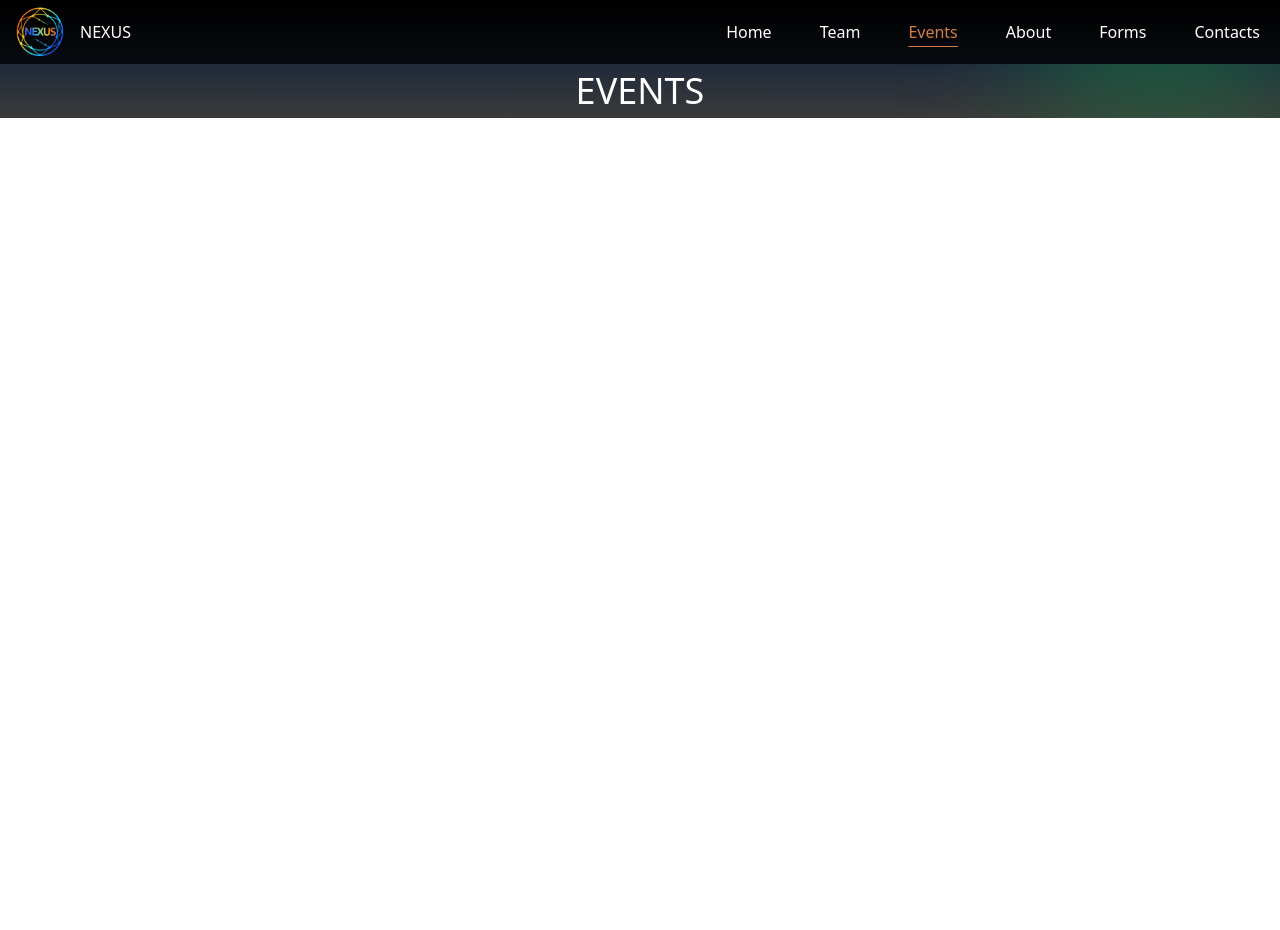
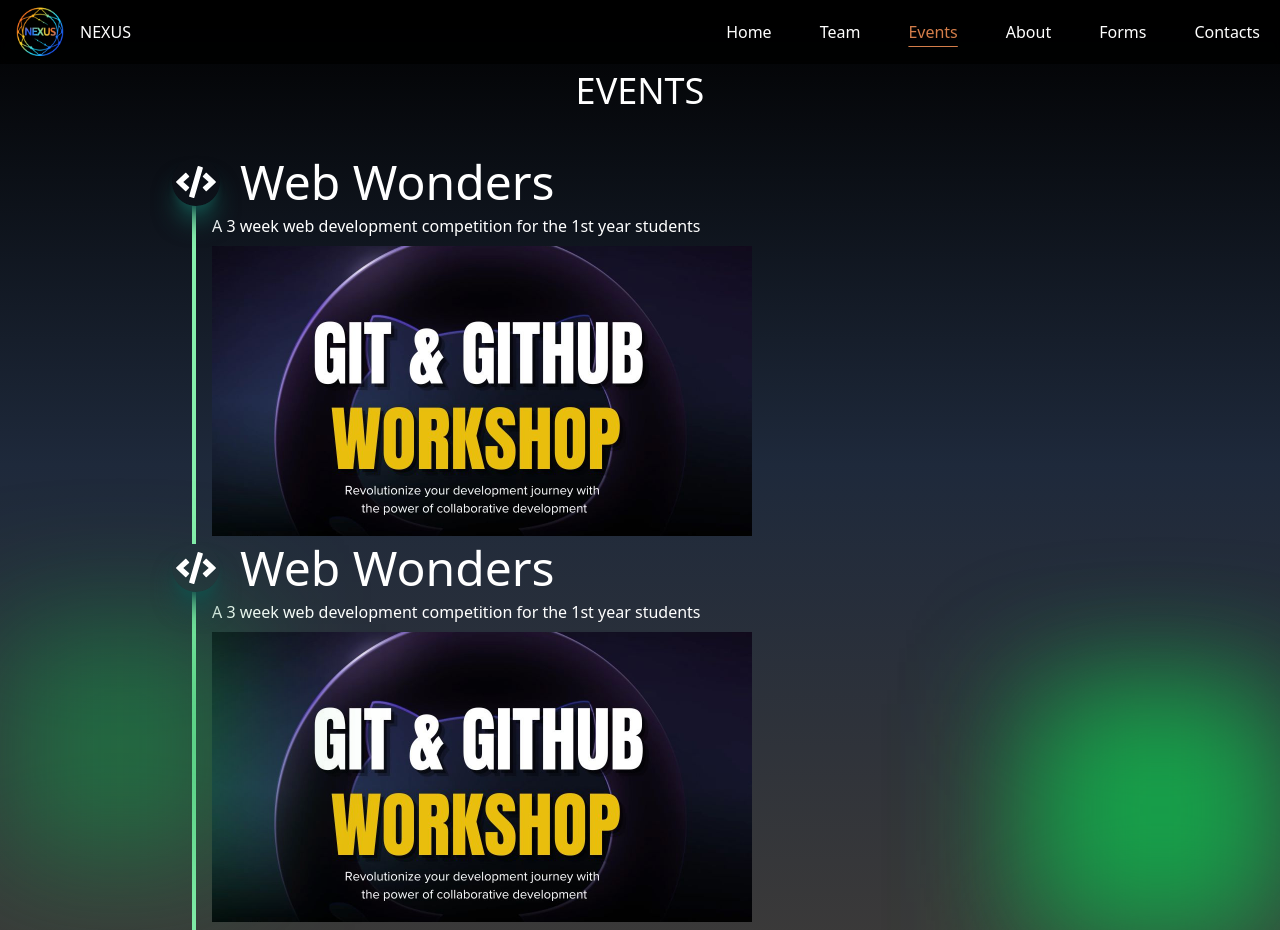
Before and after one commit to Nexus-SVNIT/Nexus, a React (Create React App) app in the folder client/: page /events in a window 1280 px wide. Before the commit the page ends 800 px from the top, so only its background shows below. Built offline with nearby package versions, Linux system fonts and the light colour scheme.

Commit message:
Nexus Frontend: Events and Forms componenet added --Bharat

```diff
--- a/client/src/components/Events/EventCard.jsx
+++ b/client/src/components/Events/EventCard.jsx
@@ -1,10 +1,25 @@
+/* eslint-disable jsx-a11y/img-redundant-alt */
+import { FaCode } from "react-icons/fa";
 import React from 'react'
 
 const EventCard = () => {
     return (
-        <div>
+        <div className="flex flex-col px-[15vw]">
 
-        </div>
+            {/* <div className="w-2 rounded-full h-80 bg-gradient-to-b from-blue-600 to-green-600"></div> */}
+            <div className="text-5xl flex gap-4 items-center relative">
+                <FaCode className="absolute -left-5 p-1 rounded-full   filter shadow-xl shadow-teal-900" />
+                <h2 className="ml-12">Web Wonders</h2>
+            </div>
+            <div className="border-l-4 border-green-300 px-4 py-2 flex flex-col gap-2 ">
+
+                <div>A 3 week web development competition for the 1st year students</div>
+                <div>
+
+                    <img src="/assets/git_imgg.png" alt="Image" />
+                </div>
+            </div>
+        </div >
     )
 }
 
--- a/client/src/components/Events/Events.jsx
+++ b/client/src/components/Events/Events.jsx
@@ -1,12 +1,18 @@
+
 import React from 'react'
 import Title from '../Title/Title'
+import EventCard from './EventCard'
 
 const Events = () => {
     return (
-        <div className='mx-auto h-full max-w-7xl space-y-8 overflow-hidden'>
-            <Title>
+        <div className='mx-auto  max-w-7xl  overflow-hidden'>
+            <Title >
                 Events
             </Title>
+            <div className='mt-10'>
+                <EventCard />
+                <EventCard />
+            </div>
         </div>
     )
 }
--- a/client/src/components/Home/Home.jsx
+++ b/client/src/components/Home/Home.jsx
@@ -18,9 +18,9 @@ const Home = () => {
                         Explore More
                     </Button>
                 </div>
-                <div className='hidden md:flex relative flex-1 z-0'>
-                    <div className='bg-screen-gradient my-12'>
-                        <img className='w-80 h-40 drop-shadow-[0_35px_35px_rgba(0,0,0,0.25)] absolute left-[20rem] -top-4' src='/assets/learning.png' alt='' />
+                <div className='hidden md:flex relative flex-1 z-0 '>
+                    <div className='bg-screen-gradient my-12 '>
+                        <img className='w-80 h-40 drop-shadow-[0_35px_35px_rgba(0,0,0,0.25)] absolute left-[20rem] -top-4 ' src='/assets/learning.png' alt='' />
                         <img className='w-80 h-40 drop-shadow-[0_35px_35px_rgba(0,0,0,0.45)] absolute left-[10rem] top-[10rem]' src='/assets/coding.png' alt='' />
                         <img className='w-80 h-40 drop-shadow-[0_35px_35px_rgba(0,0,0,0.25)] absolute left-[20rem] -bottom-4' src='/assets/play.png' alt='' />
                     </div>
--- a/client/src/components/Layout/Layout.jsx
+++ b/client/src/components/Layout/Layout.jsx
@@ -10,11 +10,11 @@ const Layout = ({ children }) => {
             </header>
             <main className='relative w-full mx-auto overflow-hidden'>
 
-                <div className='absolute top-[40rem] left-0 h-60 w-60  bg-green-600/50 blur-3xl ' />
+                <div className='absolute top-[70vh] left-0 h-60 w-60  bg-green-600/50 filter blur-3xl ' />
 
-                <div className='absolute top-[60rem] left-[80rem] h-60 w-60  bg-green-600/50 blur-3xl  ' />
+                <div className='absolute top-[80vh] left-[80vw] h-60 w-60  bg-green-600/40 filter blur-3xl  ' />
 
-                <div className='absolute bottom-0 right-0 h-60 w-60  bg-green-600/40 blur-3xl -z-0' />
+                <div className='absolute bottom-0 right-0 h-60 w-60  bg-green-600 filter blur-3xl -z-0' />
 
                 {children}
             </main>
--- a/client/src/index.css
+++ b/client/src/index.css
@@ -35,9 +35,9 @@
 .bg-screen-gradient {
     border-radius: 1.25rem;
     background: linear-gradient(
-        90deg,
+        200deg,
         #413b36 0%,
-        rgba(68, 75, 61, 0.67) 40.68%,
+        rgba(39, 47, 58, 0.67) 40.68%,
         rgba(76, 82, 90, 0.073) 104.15%
     );
     width: 44rem;
--- a/client/tailwind.config.js
+++ b/client/tailwind.config.js
@@ -8,6 +8,25 @@ module.exports = {
 
                 orange: "#D47D4A",
             },
+            animation: {
+                blob: "blob 4s infinite",
+            },
+            keyframes: {
+                blob: {
+                    "0%": {
+                        transform: "translate(0px,0px) scale(1)",
+                    },
+                    "33%": {
+                        transform: "translate(30px,-50px) scale(1.2)",
+                    },
+                    "66%": {
+                        transform: " translate(-20px,20px) scale(0.8)",
+                    },
+                    "100%": {
+                        transform: "translate(0px,0px) scale(1)",
+                    },
+                },
+            },
         },
     },
     plugins: [],
```
Also changed, not shown: client/public/assets/git_imgg.png (added).
